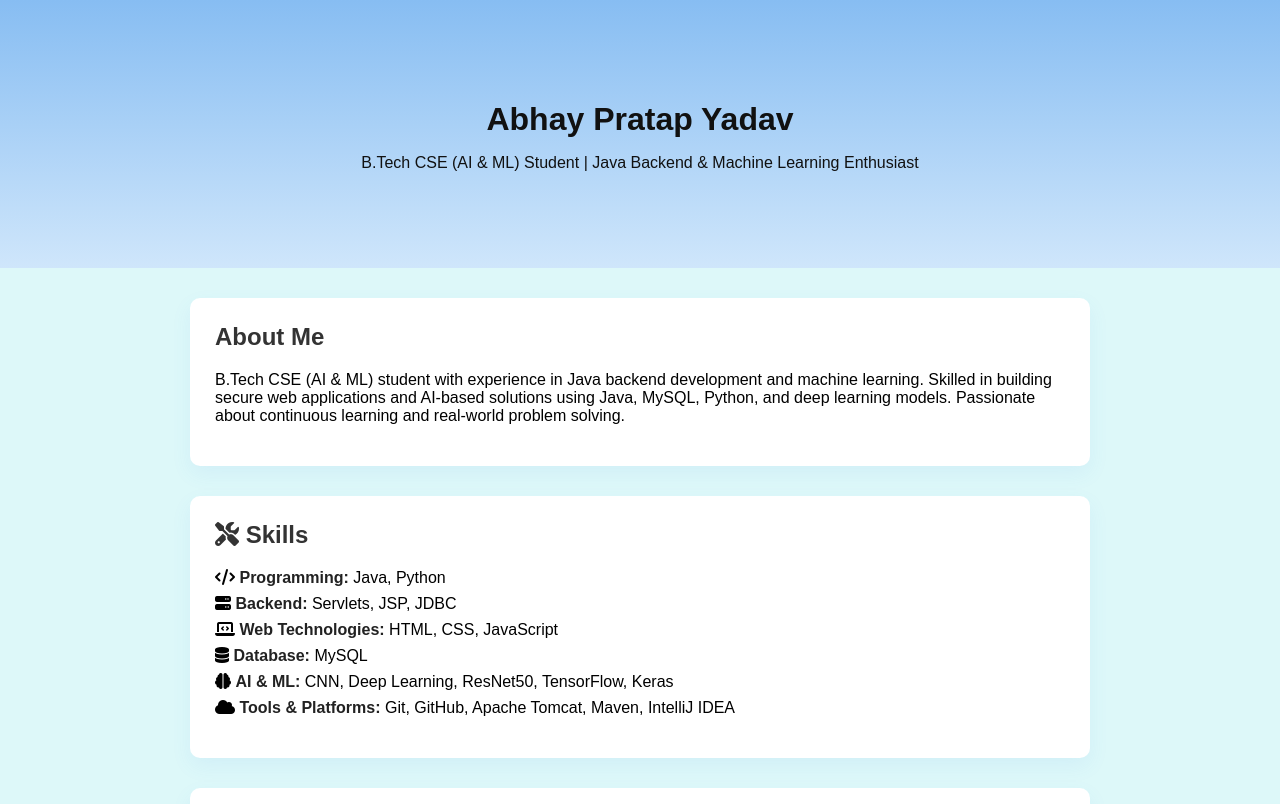
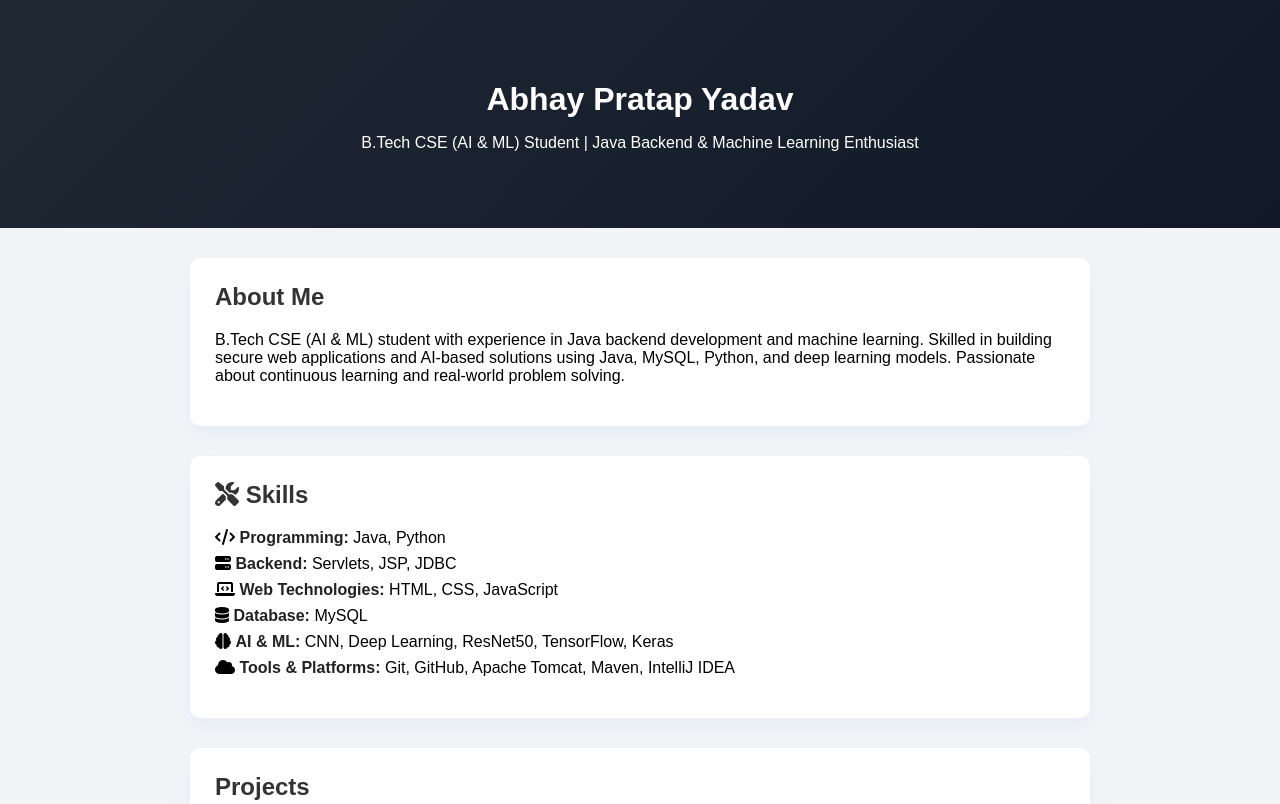
Before and after one commit to AbhayPratap0307/AbhayPratap0307.github.io, a plain HTML site: page index.html in a window 1280 px wide. Shown: the top 804 px of the page. Drawn offline with Linux system fonts and the light colour scheme.

Commit message:
Updated header gradient background

```diff
--- a/style.css
+++ b/style.css
@@ -6,18 +6,14 @@ body {
     font-family: Arial, sans-serif;
     margin: 0;
     padding: 0;
-    background: #ddf8f9;
+    background: #f3f4f6;
 }
 
 header {
-    background: linear-gradient(
-        to bottom,
-        #87bdf2,
-        #cfe6fb
-    );
-    padding: 80px 20px;
     text-align: center;
-    color: #111;
+    padding: 60px 20px;
+    background: linear-gradient(135deg, #1f2933, #111827);
+    color: #ffffff;
 }
 
 header h1 {
@@ -30,7 +26,7 @@ section {
     padding: 25px;
     max-width: 900px;
     border-radius: 10px;
-    box-shadow: 0 8px 20px rgba(71, 135, 232, 0.08);
+    box-shadow: 0 8px 20px rgba(80, 143, 237, 0.08);
 }
 section:hover {
     transform: translateY(-2px);
```
